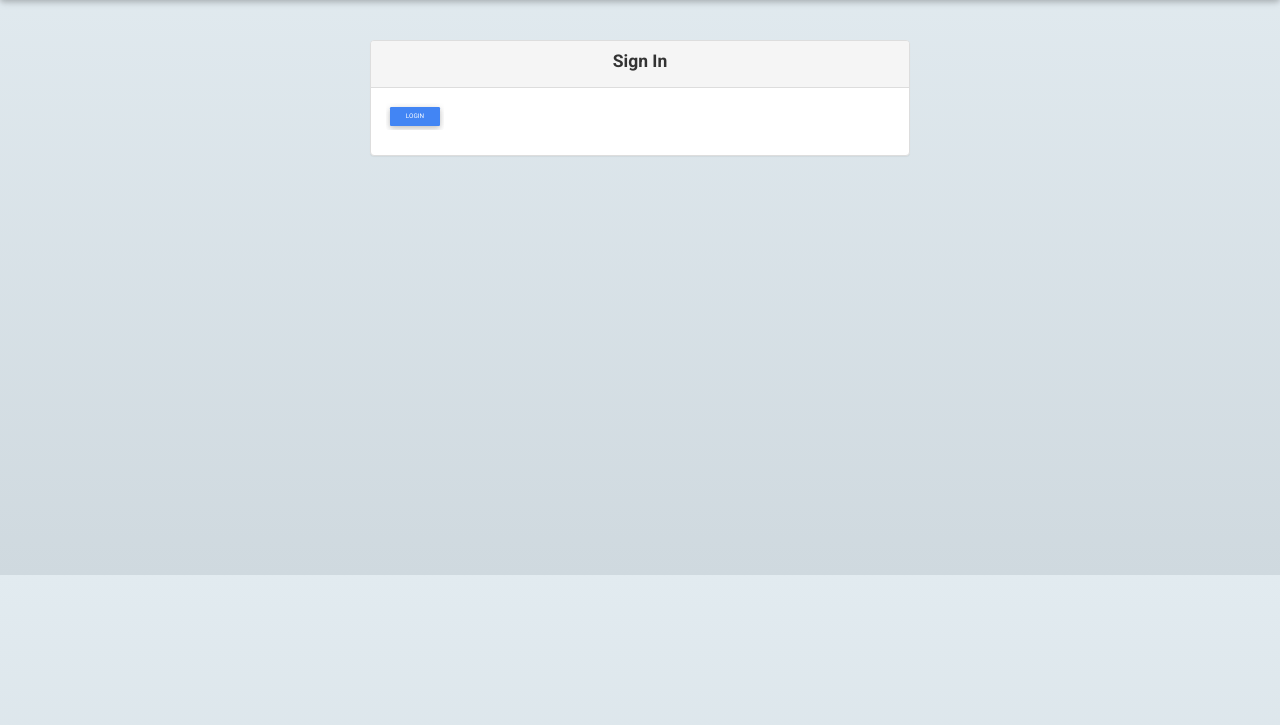
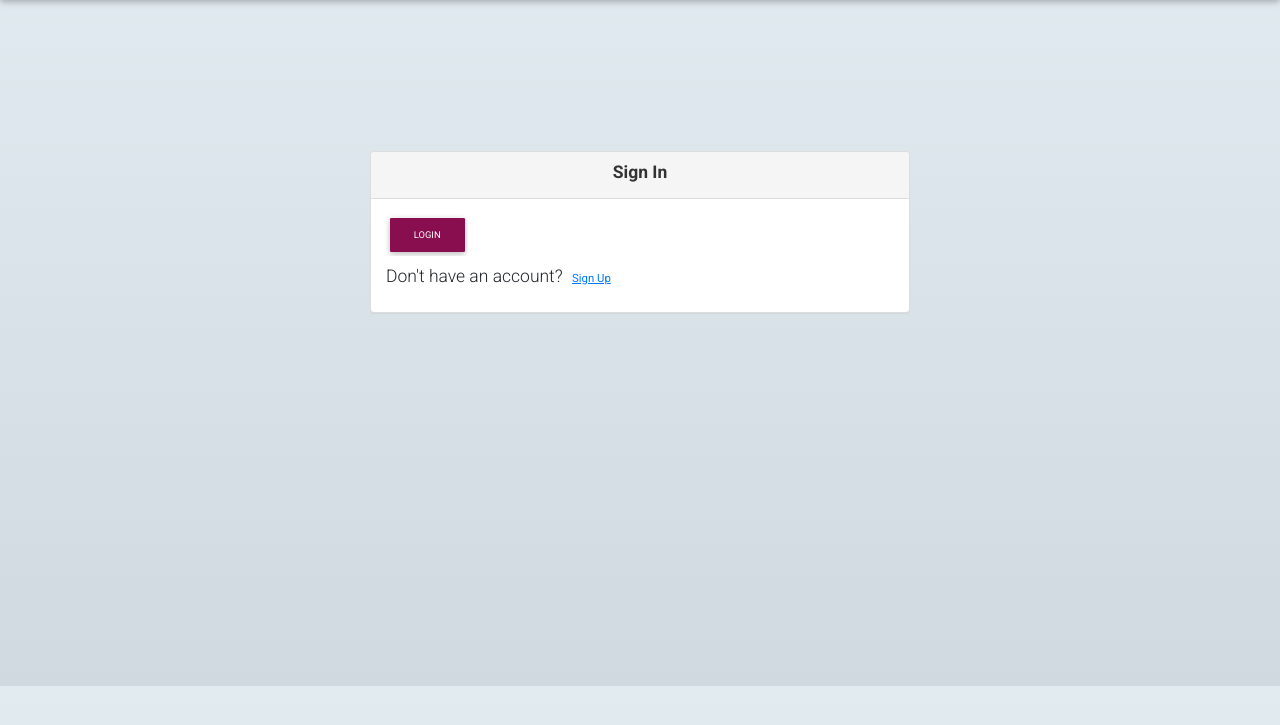
Before and after one commit to jusinam/oQLo, a Django app: template templates/registration/login.html in a window 1280 px wide. Shown: the part 62-787 px from the top of the page. Run offline with Django 3.2, Linux system fonts and the light colour scheme; the template is opened without the code that fills it, so the values that code supplies are empty; the visitor is signed in with stand-in values (Sample User, id 1); some libraries are stand-ins or nearby versions.

Commit message:
add h3 tag

```diff
--- a/templates/registration/login.html
+++ b/templates/registration/login.html
@@ -4,13 +4,13 @@
 
 {% block content %}
 <div class="container">
-  <div class="row">
+  <div class="row" style="margin-top: 10%;">
     <!-- Empty div -->
     <div class="col-lg-3"></div>
 
-    <div class="col-lg-6 mt-4 pt-2 " style="height: 60vh;">
+    <div class="col-lg-6 mt-4 pt-2  " style="height: 60vh;">
       {% if form.errors %}
-        <p> Password or Username entered is Incorrect </p>
+      <p> Password or Username entered is Incorrect </p>
       {% endif %}
       <div class="panel panel-default">
 
@@ -19,17 +19,21 @@
         </div>
         <div class="panel-body">
 
-          <form  action="/accounts/login/" method="post">
+          <form action="/accounts/login/" method="post">
             {% csrf_token %}
             {% bootstrap_form form%}
 
             <div class="form-group">
-              <input type="submit" class="btn btn-primary btn-sm" value="Login">
+              <input type="submit" class="btn btn-unique btn-lg" value="Login">
             </div>
 
             <input type="hidden" name="next" value="{{next}}">
 
           </form>
+          <div class="form-group">
+            <h3>Don't have an account? <small><a href="{%url 'home'%}"
+                  style="margin-left: 1%;text-decoration: underline;">Sign Up</a></small></h3>
+          </div>
 
         </div>
 
```
Also changed, not shown: templates/registration/registration_form.html (+6 -2 lines).
